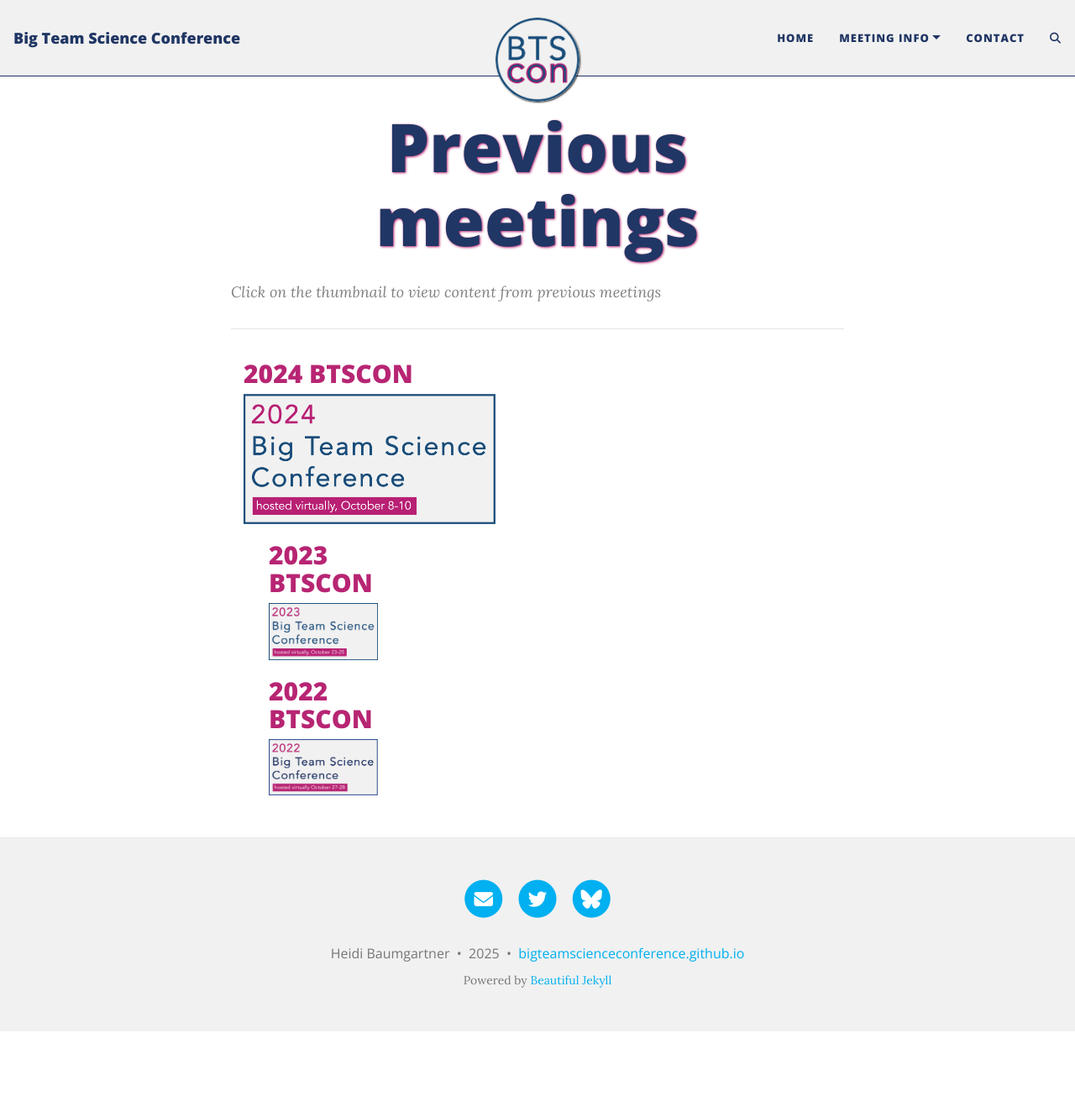
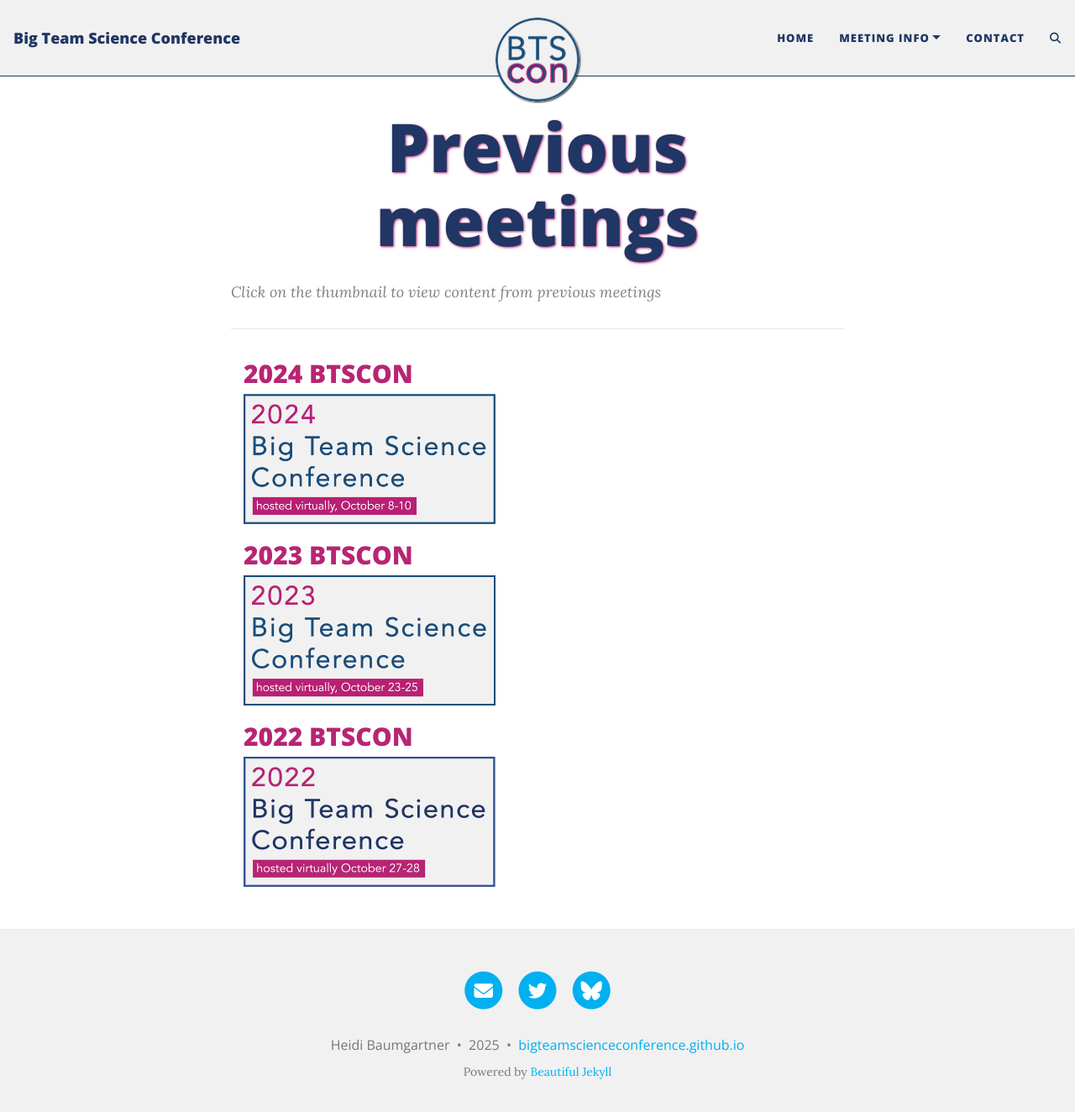
Before and after one commit to bigteamscienceconference/bigteamscienceconference.github.io, a Jekyll site: the page built from previous-meetings.md, in a window 1280 px wide and 1337 px high. Shown: the top 1324 px of the window at 84% size. Built offline with Jekyll 4.4.1, drawn with Linux system fonts in a browser that asks for light colours; comment, search, counter and statistics services are not loaded.

Commit message:
Update previous-meetings.md
resize rows

```diff
--- a/previous-meetings.md
+++ b/previous-meetings.md
@@ -16,13 +16,13 @@ title: Previous meetings
         <a href="{{site.baseurl}}/2024btscon/"><img src="/assets/img/BTSCon2024_logo.png" alt="2024 BTS-con" width="300"></a><br>
       </div>
     </div>
-    <div class="col-sm-6" align="left">
+    <div class="row" align="center">
       <div class="col-sm-6" align="left">
         <h2>2023 BTSCON</h2>
         <a href="{{site.baseurl}}/2023btscon/"><img src="/assets/img/BTSCon2023_logo.png" alt="2023 BTS-con" width="300"></a><br>
       </div>
     </div>
-    <div class="col-sm-6" align="left">
+    <div class="row" align="center">
       <div class="col-sm-6" align="left">
         <h2>2022 BTSCON</h2>
         <a href="{{site.baseurl}}/2022btscon/"><img src="/assets/img/BTSCon2022_logo.png" alt="2022 BTS-con" width="300"></a><br>
```
